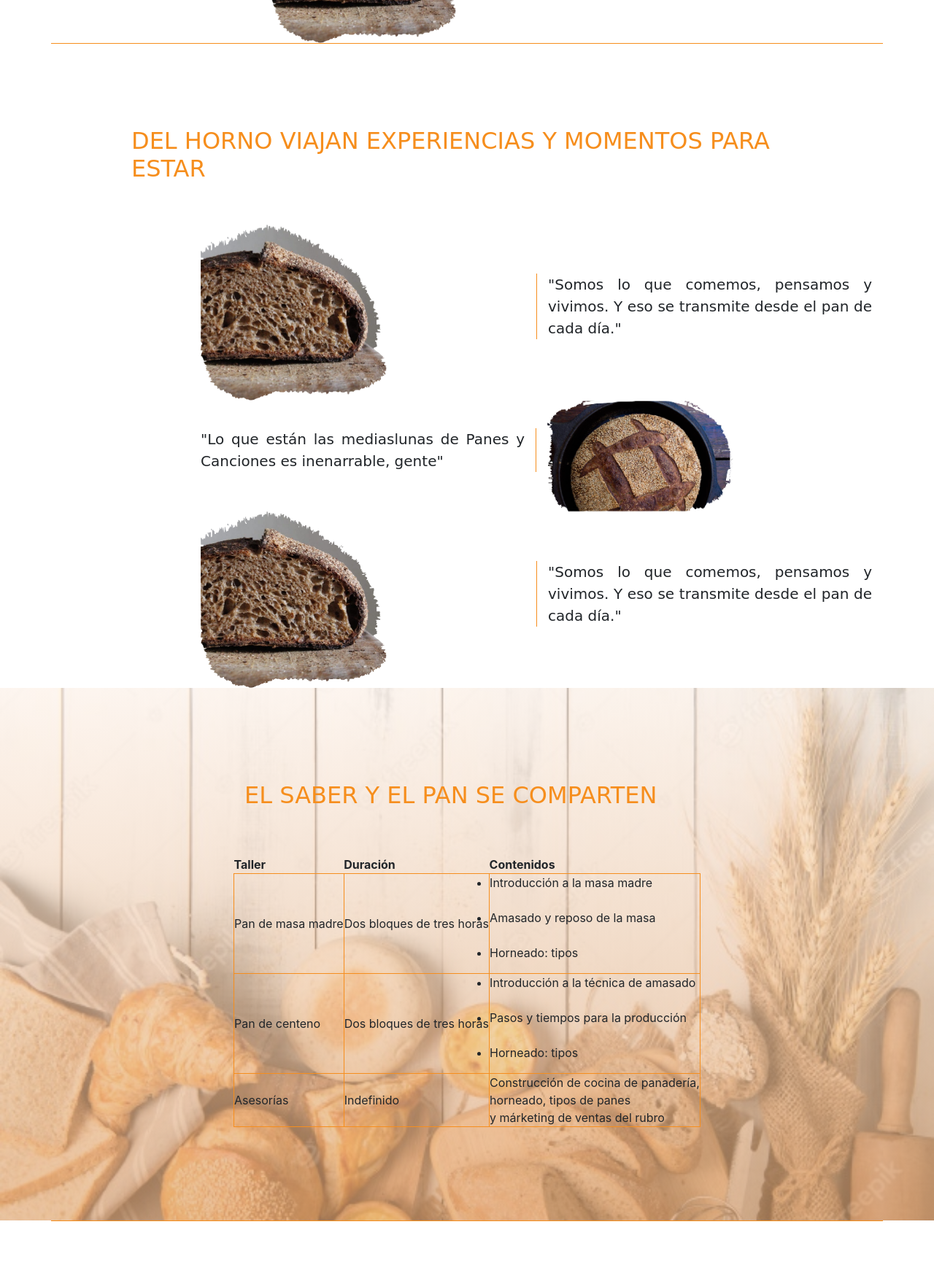
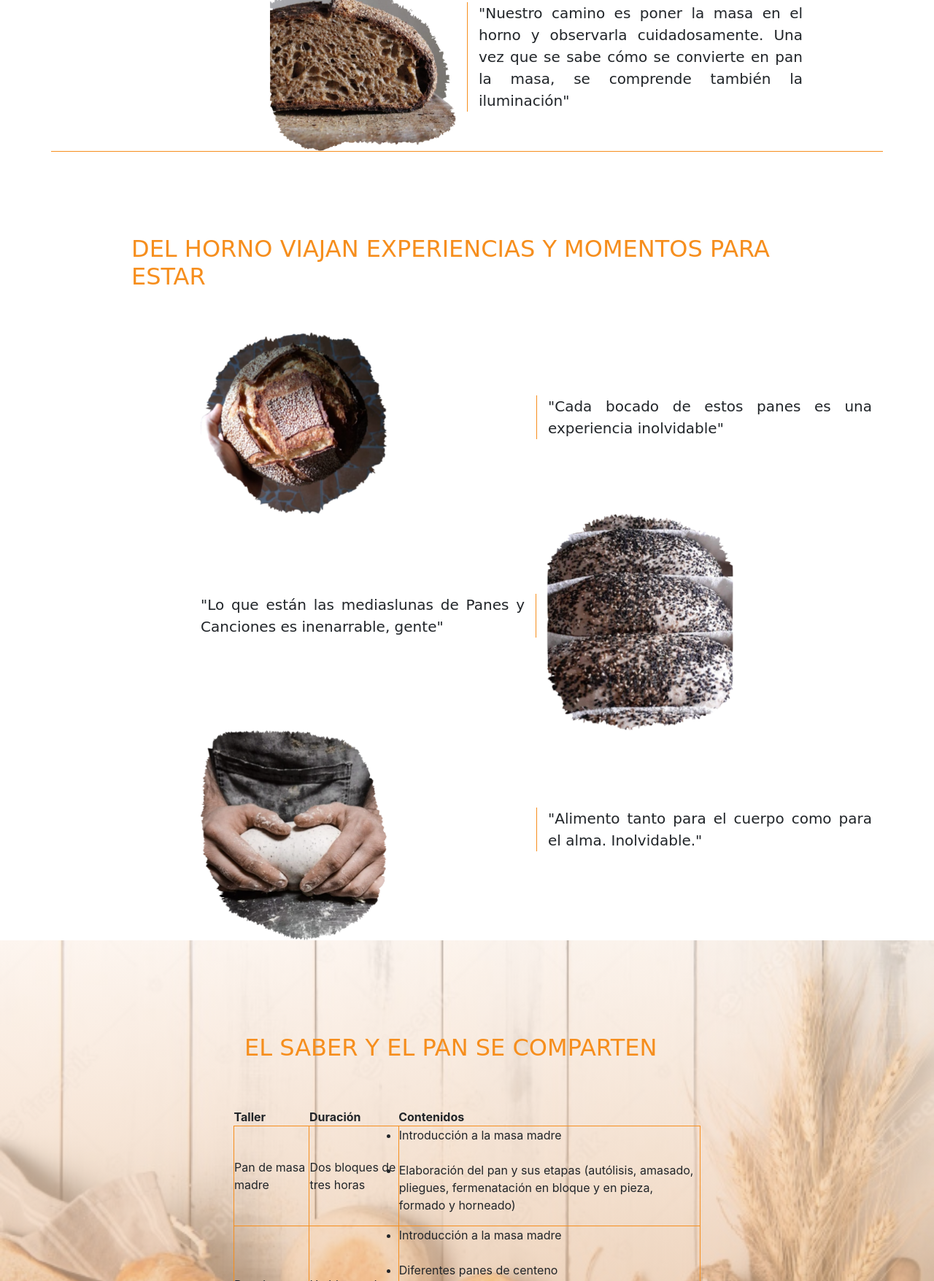
Before and after one commit to JuanManuelBorrego/proyecto-coder, a website: page index.html in a window 1280 px wide. Shown: the part 1444-3200 px from the top of the page at 73% size. Drawn offline with nearby package versions, Linux system fonts and the light colour scheme.

Commit message:
primeros cambios en imágenes, textos y tabla del Tino

```diff
--- a/index.html
+++ b/index.html
@@ -51,11 +51,11 @@
       </div>
       <div class="row align-items-center">
           <p class="col-md-5 offset-md-1 col-5 bordeDerecho" id="textoSecundario">"La práctica consiste en repetir una y otra vez hasta descubir la manera de convetirse en pan."</p>
-          <img src="./images/1.png" alt="Pan saliendo de una bolsa de panadería" class="col-md-3 col-7">
+          <img src="./images/9.png" alt="Pan saliendo de una bolsa de panadería" class="col-md-3 col-7">
       </div>
       <div class="row align-items-center">
           <img src="./images/5.png" alt="Pan cortado a la mitad" class="col-md-3 offset-md-3 col-7">
-          <p class="col-md-5 col-5 bordeIzquierdo" id="textoSecundario">"Somos lo que comemos, pensamos y vivimos. Y eso se transmite desde el pan de cada día."</p>
+          <p class="col-md-5 col-5 bordeIzquierdo" id="textoSecundario">"Nuestro camino es poner la masa en el horno y observarla cuidadosamente. Una vez que se sabe cómo se convierte en pan la masa, se comprende también la iluminación"</p>
       </div>
   </section>
   <section class="container">
@@ -63,16 +63,16 @@
           <h2 class="col-12 col-md-10 offset-md-1 subtitulo-2">DEL HORNO VIAJAN EXPERIENCIAS Y MOMENTOS PARA ESTAR</h2>
       </div>
       <div class="row align-items-center">
-          <img src="./images/5.png" alt="Pan cortado a la mitad" class="col-md-3 offset-md-2 col-7">
-          <p class="col-md-5 offset-md-2 col-5 bordeIzquierdo id="textoSecundario">"Somos lo que comemos, pensamos y vivimos. Y eso se transmite desde el pan de cada día."</p>
+          <img src="./images/7.png" alt="Pan cortado a la mitad" class="col-md-3 offset-md-2 col-7">
+          <p class="col-md-5 offset-md-2 col-5 bordeIzquierdo" id="textoSecundario">"Cada bocado de estos panes es una experiencia inolvidable"</p>
       </div>
       <div class="row align-items-center">
           <p class="col-5 col-md-5 offset-md-2 bordeDerecho" id="textoSecundario">"Lo que están las mediaslunas de Panes y Canciones es inenarrable, gente"</p>
-          <img src="./images/14.png" alt="Pan circular sobre una mesa" class="col-7 col-md-3">
+          <img src="./images/3.png" alt="Pan circular sobre una mesa" class="col-7 col-md-3">
       </div>
       <div class="row align-items-center">
-          <img src="./images/5.png" alt="Pan cortado a la mitad" class="col-md-3 offset-md-2 col-7">
-          <p class="col-md-5 offset-md-2 col-5 bordeIzquierdo" id="textoSecundario">"Somos lo que comemos, pensamos y vivimos. Y eso se transmite desde el pan de cada día."</p>
+          <img src="./images/manosEnLaMasa.png" alt="Pan cortado a la mitad" class="col-md-3 offset-md-2 col-7">
+          <p class="col-md-5 offset-md-2 col-5 bordeIzquierdo" id="textoSecundario">"Alimento tanto para el cuerpo como para el alma. Inolvidable."</p>
       </div>
   </section>
   <div class="ultimoTramo container-fluid">
@@ -95,20 +95,20 @@
             <td>
               <ul>
                 <li>Introducción a la masa madre</li> <br>
-                <li>Amasado y reposo de la masa</li> <br>
-                <li>Horneado: tipos</li>
+                <li>Elaboración del pan y sus etapas (autólisis, amasado, pliegues, fermenatación en bloque y en pieza, formado y horneado)</li>
               </ul>
             </td>
           </tr>
           <tr>
             <th scope="row"></th>
             <td>Pan de centeno</td>
-            <td>Dos bloques de tres horas</td>
+            <td>Un bloque de tres horas</td>
             <td>
               <ul>
-                <li>Introducción a la técnica de amasado</li> <br>
-                <li>Pasos y tiempos para la producción</li> <br>
-                <li>Horneado: tipos</li>
+                <li>Introducción a la masa madre</li> <br>
+                <li>Diferentes panes de centeno</li> <br>
+                <li>Metodología de fermenatación en frío y en ambiente</li> <br>
+                <li>Panes de molde y hogazas</li>
               </ul>
             </td>
           </tr>
```
Also changed, not shown: images/20.png (added), images/3.png (added), images/7.png (added), images/manosEnLaMasa.png (added).
